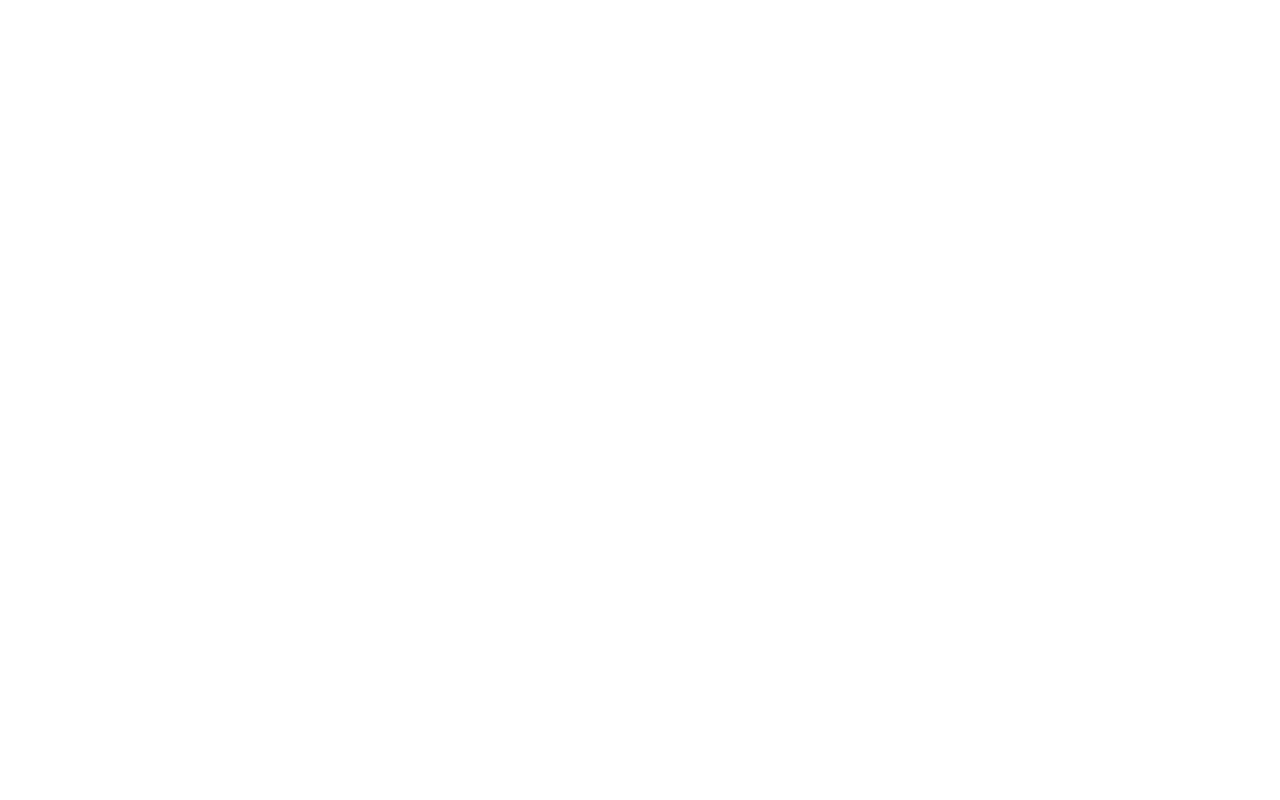
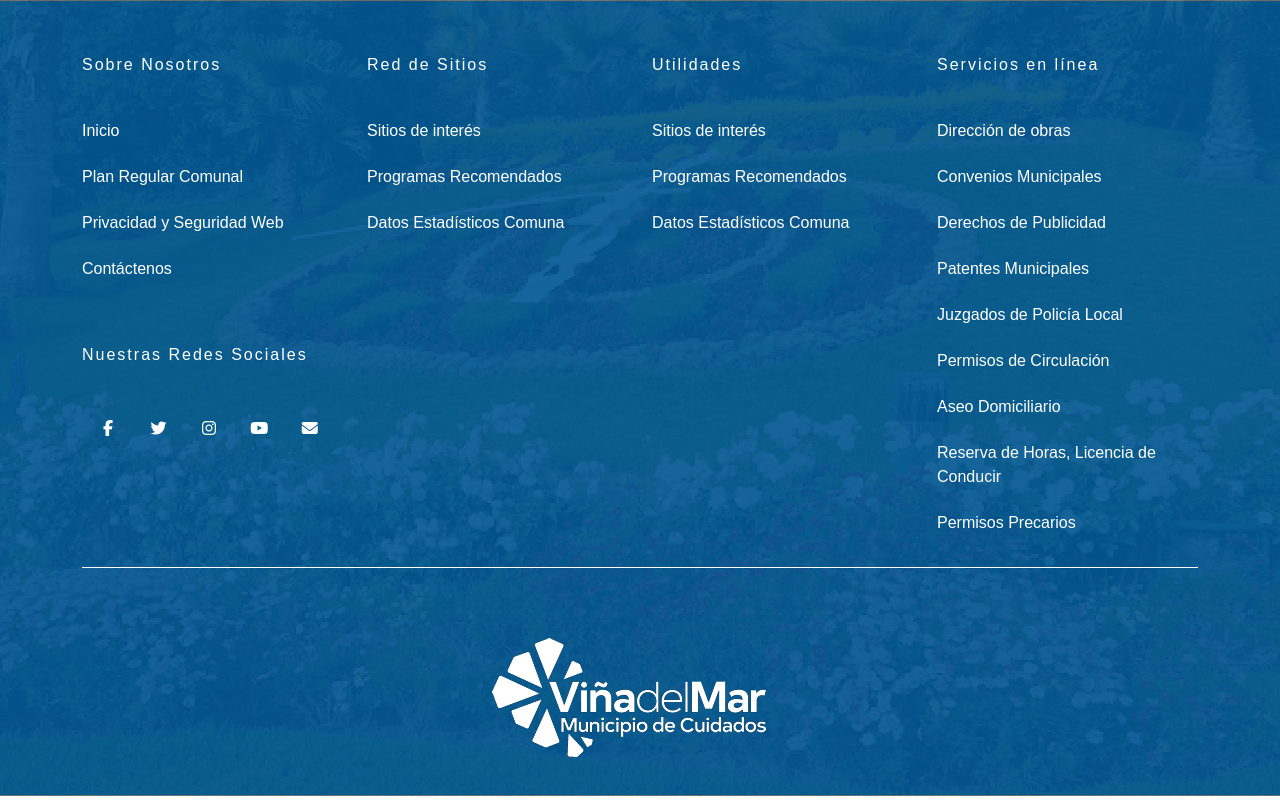
Before and after one commit to Ch11t0/examen-muni-vina, a plain HTML site: page nuestra-ciudad.html in a window 1280 px wide. Drawn offline with nearby package versions, Linux system fonts and the light colour scheme.

Commit message:
literalmente el footer entero xd
puse el footer pero por ahora solo en el html de nuestra ciudad por si sale algún error

```diff
--- /dev/null
+++ b/assets/scss/gerald.scss
@@ -0,0 +1,178 @@
+@import "./../scss/variables.scss";
+
+
+
+/* Footer */
+.site-footer
+{
+  background:url(./../img/Grupo-130.png);
+  background-size: cover;
+  background-position: center center;
+  padding: 45px 0 20px;
+  font-size: $parrafo;
+  font-family: $Montserrat;
+  line-height:24px;
+  color: $blanco;
+}
+.site-footer hr
+{
+  border-top-color: $blanco;
+  opacity:4
+}
+.site-footer hr.small
+{
+  margin:20px 0
+}
+.site-footer h6
+{
+  color:#fff;
+  font-size:16px;
+  margin-top:10px;
+  margin-bottom: 45px;
+  letter-spacing:2px
+}
+.site-footer a
+{
+  color: $blanco;
+  text-decoration: none;
+}
+.site-footer a:hover
+{
+  color:#00B9FF;
+  text-decoration: none;
+}
+.footer-links
+{
+  padding-left:0;
+  list-style:none
+}
+.footer-links li
+{
+  display:block;
+  margin-top: 22px;
+}
+.footer-links a
+{
+  color: $blanco
+}
+.footer-links a:active,.footer-links a:focus,.footer-links a:hover
+{
+  color: $celeste;
+  text-decoration:none;
+  -webkit-transition:all .2s linear;
+  -o-transition:all .2s linear;
+  transition:all .2s linear
+}
+.footer-links.inline li
+{
+  display:inline-block;
+  margin-top: 22px;
+}
+.site-footer .social-icons
+{
+  text-align:left
+}
+.site-footer .social-icons a
+{
+  width:40px;
+  height:40px;
+  line-height:40px;
+  margin-left:6px;
+  margin-right:0;
+  border-radius:100%;
+  background-color:transparent;
+}
+.site-footer .logo-blanco
+{
+  left: 37%;
+  bottom: 10%;
+
+}
+@media (max-width:991px)
+{
+  .site-footer [class^=col-]
+  {
+    margin-bottom:30px
+  }
+}
+@media (max-width:767px)
+{
+  .site-footer
+  {
+    padding-bottom:0;
+  }
+  .site-footer .logo-blanco {
+    left: 15%;
+  }
+}
+.social-icons
+{
+  padding-left:0;
+  margin-bottom:0;
+  list-style:none;
+}
+.social-icons li
+{
+  display:inline-block;
+  margin-bottom:4px
+}
+.social-icons li.title
+{
+  margin-right:15px;
+  text-transform:uppercase;
+  color:#96a2b2;
+  font-weight:700;
+  font-size:13px
+}
+.social-icons a{
+  background-color:#eceeef;
+  color: $blanco;
+  font-size:16px;
+  display:inline-block;
+  line-height:44px;
+  width:44px;
+  height:44px;
+  text-align: center;
+  margin-right:8px;
+  border-radius:100%;
+  -webkit-transition:all .2s linear;
+  -o-transition:all .2s linear;
+  transition:all .2s linear
+}
+.social-icons a:active,.social-icons a:focus,.social-icons a:hover
+{
+  color: $blanco;
+  background-color:#29aafe
+}
+.social-icons.size-sm a
+{
+  line-height:34px;
+  height:34px;
+  width:34px;
+  font-size:14px
+}
+.social-icons a.facebook:hover
+{
+  background-color:#3b5998
+}
+.social-icons a.twitter:hover
+{
+  background-color:#00aced
+}
+.social-icons a.instagram:hover
+{
+  background-color: #C13584
+}
+.social-icons a.youtube:hover
+{
+  background-color: red
+}
+@media (max-width:767px)
+{
+  .social-icons li.title
+  {
+    display:block;
+    margin-right:0;
+    font-weight:600
+  }
+}
--- a/assets/scss/variables.scss
+++ b/assets/scss/variables.scss
@@ -7,6 +7,7 @@ $parrafo: 16px;
 $azul: #0068B1;
 $celeste: #00B9FF;
 $amarillo: #FFCB42;
+$blanco: #ffff;
 $Montserrat: "Montserrat", sans-serif;
 
 
--- a/nuestra-ciudad.html
+++ b/nuestra-ciudad.html
@@ -5,8 +5,76 @@
     <meta http-equiv="X-UA-Compatible" content="IE=edge">
     <meta name="viewport" content="width=device-width, initial-scale=1.0">
     <title>Document</title>
+    <link rel="stylesheet" href="assets/scss/gerald.css">
+    <link href="https://cdn.jsdelivr.net/npm/bootstrap@5.2.3/dist/css/bootstrap.min.css" rel="stylesheet"integrity="sha384-rbsA2VBKQhggwzxH7pPCaAqO46MgnOM80zW1RWuH61DGLwZJEdK2Kadq2F9CUG65" crossorigin="anonymous">
+
 </head>
 <body>
+    <main>
 
+    </main>
+    <!-- Site footer -->
+    <footer class="site-footer">
+        <div class="container">
+          <div class="row">
+            <div class="col-sm-12 col-md-6 col-xl-3">
+              <h6>Sobre Nosotros</h6>
+              <ul class="footer-links">
+                <li><a href="">Inicio</a></li>
+                <li><a href="">Plan Regular Comunal</a></li>
+                <li><a href="">Privacidad y Seguridad Web</a></li>
+                <li><a href="">Contáctenos</a></li>
+              </ul>
+              <h6 class="pt-5">Nuestras Redes Sociales</h6>
+              <ul class="social-icons">
+                <li><a class="facebook" href="#"><i class="fa fa-facebook"></i></a></li>
+                <li><a class="twitter" href="#"><i class="fa fa-twitter"></i></a></li>
+                <li><a class="instagram" href="#"><i class="fa fa-instagram"></i></a></li>
+                <li><a class="youtube" href="#"><i class="fa fa-youtube"></i></a></li>
+                <li><a class="envelope" href="#"><i class="fa fa-envelope"></i></a></li>
+              </ul>
+            </div>
+            <div class="col-xl-3 col-md-3">
+                <h6>Red de Sitios</h6>
+                <ul class="footer-links">
+                  <li><a href="#">Sitios de interés</a></li>
+                  <li><a href="#">Programas Recomendados</a></li>
+                  <li><a href="#">Datos Estadísticos Comuna</a></li>
+                </ul>
+              </div>
+            <div class="col-xl-3 col-md-3">
+              <h6>Utilidades</h6>
+              <ul class="footer-links">
+                <li><a href="#">Sitios de interés</a></li>
+                <li><a href="#">Programas Recomendados</a></li>
+                <li><a href="#">Datos Estadísticos Comuna</a></li>
+              </ul>
+            </div>
+            <div class="col-xl-3 col-md-3">
+                <h6>Servicios en línea</h6>
+                <ul class="footer-links">
+                  <li><a href="#">Dirección de obras</a></li>
+                  <li><a href="#">Convenios Municipales</a></li>
+                  <li><a href="#">Derechos de Publicidad</a></li>
+                  <li><a href="#">Patentes Municipales</a></li>
+                  <li><a href="#">Juzgados de Policía Local</a></li>
+                  <li><a href="#">Permisos de Circulación</a></li>
+                  <li><a href="#">Aseo Domiciliario</a></li>
+                  <li><a href="#">Reserva de Horas, Licencia de Conducir</a></li>
+                  <li><a href="#">Permisos Precarios</a></li>
+                </ul>
+              </div>
+          </div>
+          <hr>
+        </div>
+        <div class="container position-relative py-5">
+          <div class="row">
+            <div class="col-md-8 col-sm-6 col-xs-12 py-5">
+              <img class="logo-blanco position-absolute" src="./assets/img/logo-footer-2022-v2.png" alt="logo-viña-blanco">
+            </div>
+          </div>
+        </div>
+  </footer>
+  <script src="https://kit.fontawesome.com/65729a265a.js" crossorigin="anonymous"></script>
 </body>
 </html>
```
Also changed, not shown: index.html (+1 -0 lines), juzgado-de-policia-local.html (+12 -0 lines), reloj-de-flores.html (+12 -0 lines), assets/img/Grupo-130.png (added), assets/img/logo-footer-2022-v2.png (added), assets/scss/gerald.css (added), 2 other files.
